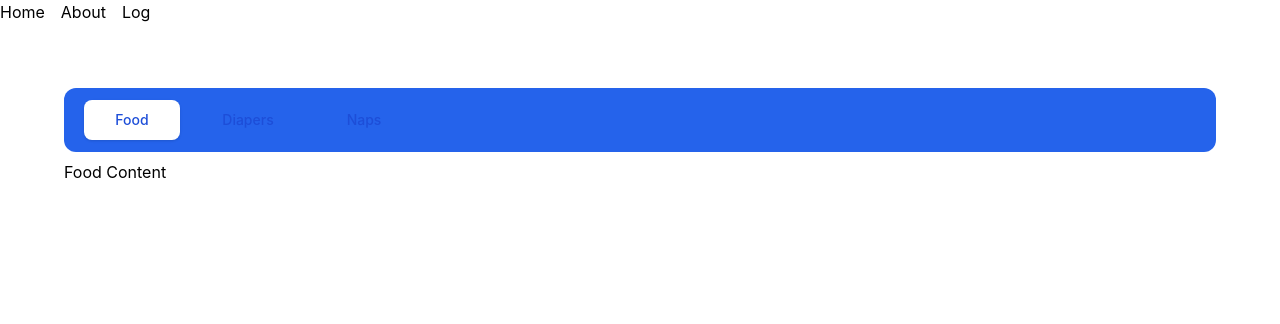
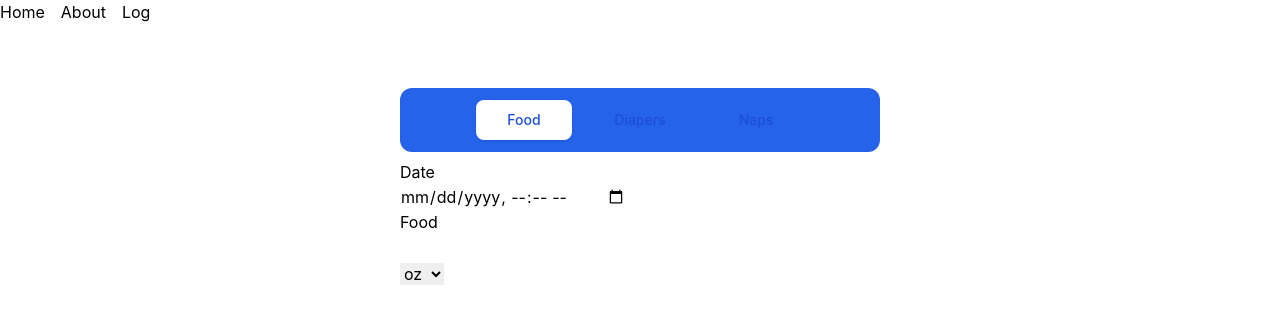
Before and after one commit to astind/baby-tracker, a Vue app: page /log in a window 1280 px wide. Shown: the top 324 px of the page. Built offline with nearby package versions, Linux system fonts and the light colour scheme.

Commit message:
updating layout

```diff
--- a/index.html
+++ b/index.html
@@ -7,7 +7,7 @@
     <title>Vite App</title>
   </head>
   <body>
-    <div id="app"></div>
+    <div id="app" class="w-full h-screen bg-white dark:bg-stone-800"></div>
     <script type="module" src="/src/main.ts"></script>
   </body>
 </html>
--- a/src/App.vue
+++ b/src/App.vue
@@ -6,10 +6,10 @@ import { RouterLink, RouterView } from "vue-router";
   <div>
     <header>
       <div class="wrapper">
-        <nav>
-          <RouterLink class="mr-4" to="/">Home</RouterLink>
-          <RouterLink class="mr-4" to="/about">About</RouterLink>
-          <RouterLink class="mr-4" to="/log">Log</RouterLink>
+        <nav class="dark:text-white space-x-4">
+          <RouterLink to="/">Home</RouterLink>
+          <RouterLink to="/about">About</RouterLink>
+          <RouterLink to="/log">Log</RouterLink>
         </nav>
       </div>
     </header>
--- a/src/components/FoodLog.vue
+++ /dev/null
@@ -1,7 +0,0 @@
-<script setup lang="ts">
-</script>
-
-
-<template>
-  <div></div>
-</template>
--- /dev/null
+++ b/src/components/InputLog.vue
@@ -0,0 +1,42 @@
+<script setup lang="ts">
+import type { PropType } from "vue";
+import { ref } from "vue";
+
+export interface InputObject {
+  label: string;
+  options?: string[];
+}
+const props = defineProps({
+  input: { type: Object as PropType<InputObject>, required: true }
+});
+
+let val = ref("");
+</script>
+
+<template>
+  <div class="w-full flex flex-col">
+    <div class="ml-50">
+      <label for="date" class="dark:text-white">Date</label>
+      <div>
+        <input type="datetime-local" name="datetime" id="datetime" />
+      </div>
+    </div>
+    <div>
+      <label class="dark:text-white">{{ input.label }}</label>
+      <div class="mt-1 rounded-md">
+        <input
+          type="text"
+          name="{{input.label}}"
+          id="{{input.label}}"
+          v-model="val"
+        />
+        <div v-if="input.options">
+          <label for="options" class="sr-only">Options</label>
+          <select name="options" id="options">
+            <option v-for="op in input.options" :key="op">{{ op }}</option>
+          </select>
+        </div>
+      </div>
+    </div>
+  </div>
+</template>
--- a/src/views/LogView.vue
+++ b/src/views/LogView.vue
@@ -1,15 +1,18 @@
 <script setup lang="ts">
 import { TabGroup, TabList, Tab, TabPanels, TabPanel } from "@headlessui/vue";
 import { ref } from "vue";
+import InputLog from "../components/InputLog.vue";
+import type { InputObject } from "../components/InputLog.vue";
 
 const tabs = ref(["Food", "Diapers", "Naps"]);
+const foodLog: InputObject = { label: "Food", options: ["oz", "mL"] };
 </script>
 
 <template>
-  <div class="w-full px-2 py-16 sm:px-0">
+  <div class="max-w-lg py-16 px-4 m-auto">
     <TabGroup>
       <TabList
-        class="flex space-x-5 rounded-xl md:px-5 bg-blue-600 h-16 justify-center md:justify-start"
+        class="flex space-x-5 rounded-xl md:px-5 bg-blue-600 h-16 justify-center"
       >
         <Tab v-for="tab in tabs" :key="tab" v-slot="{ selected }">
           <button
@@ -26,7 +29,9 @@ const tabs = ref(["Food", "Diapers", "Naps"]);
         </Tab>
       </TabList>
       <TabPanels class="mt-2">
-        <TabPanel>Food Content</TabPanel>
+        <TabPanel>
+          <InputLog :input="foodLog"></InputLog>
+        </TabPanel>
         <TabPanel>Diapers Content</TabPanel>
         <TabPanel>Naps Content</TabPanel>
       </TabPanels>
--- a/tailwind.config.js
+++ b/tailwind.config.js
@@ -10,4 +10,5 @@ module.exports = {
     extend: {},
   },
   plugins: [],
+  darkMode: "media",
 }
```
